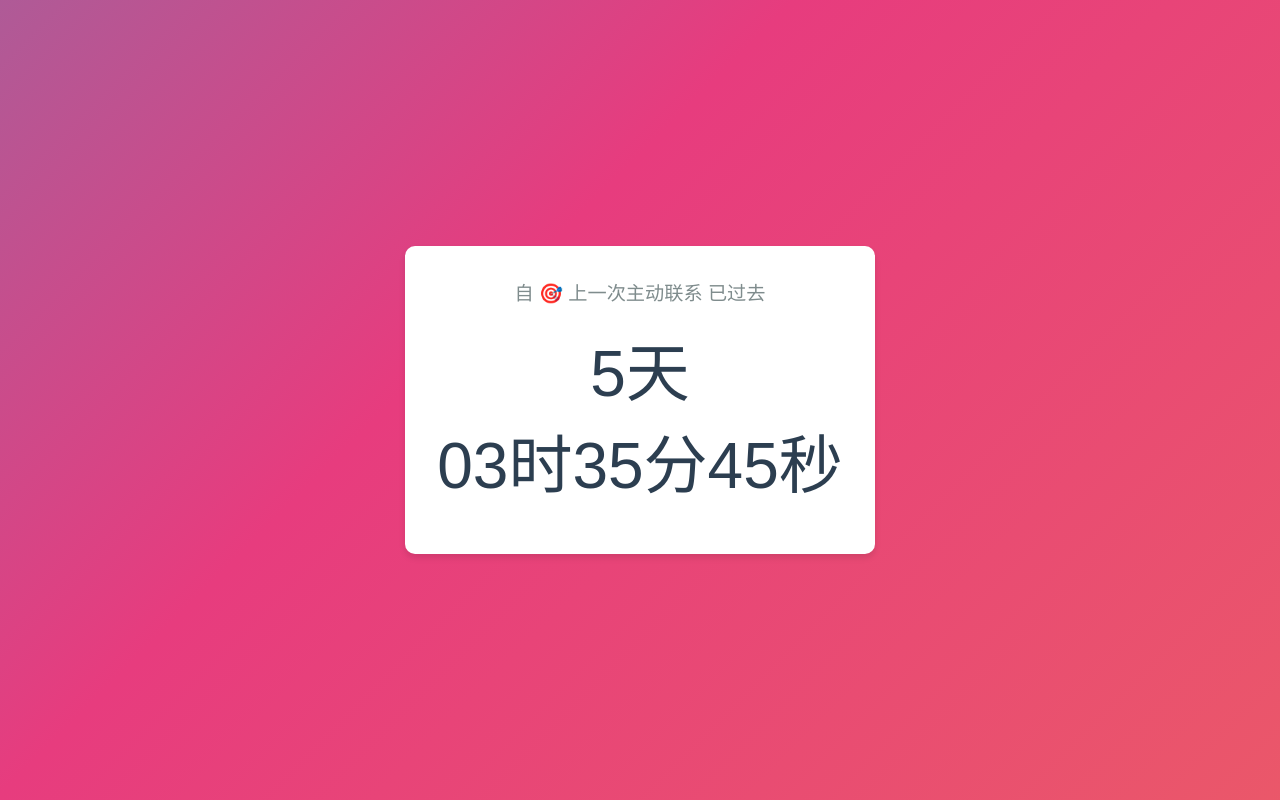
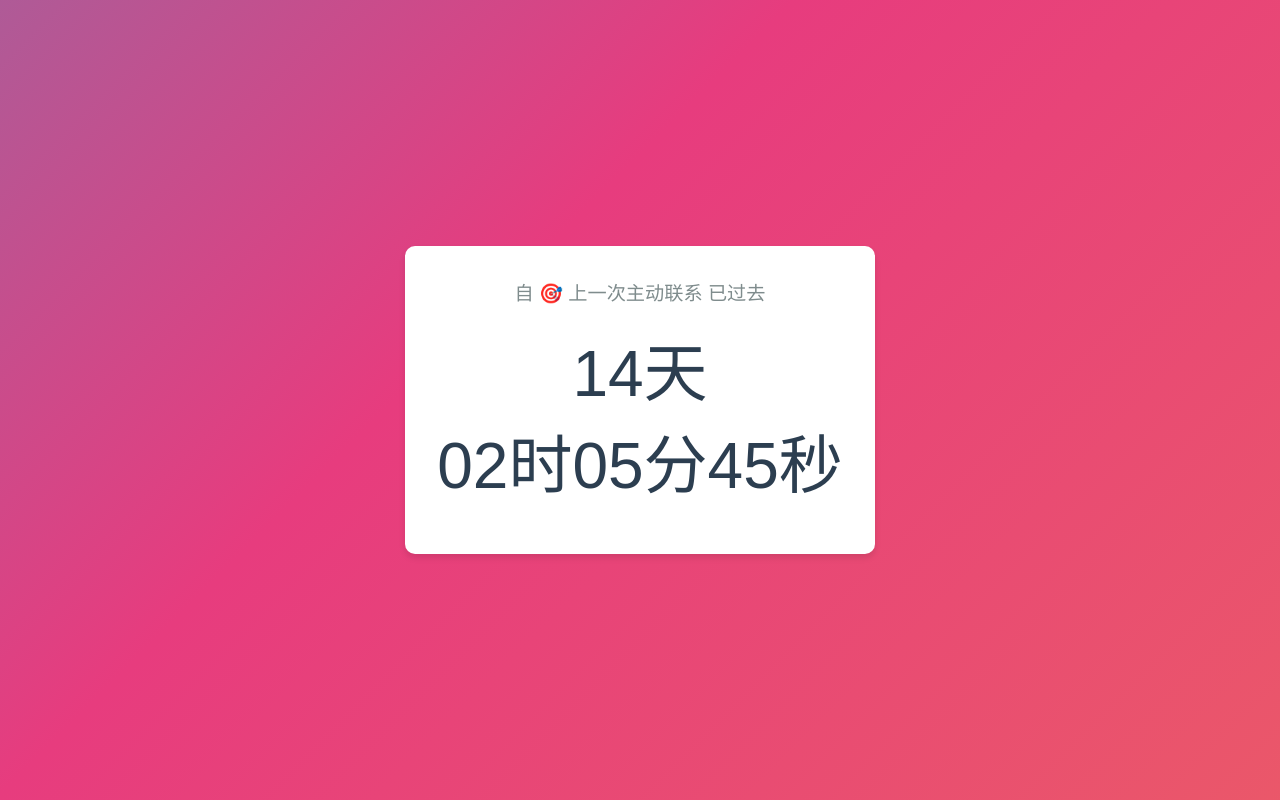
Before and after one commit to TwentyDeuterium/missingdays, a plain HTML site: page index.html in a window 1280 px wide. Drawn offline with Linux system fonts and the light colour scheme.

Commit message:
Update index.html

```diff
--- a/index.html
+++ b/index.html
@@ -53,7 +53,7 @@
 
     <script>
         // 设置目标日期（格式：YYYY-MM-DD）
-        const targetDate = new Date('2025-03-10T12:00:00');
+        const targetDate = new Date('2025-03-01T13:30:00');
 
         /* function updateCounter() {
             const now = new Date();
```
